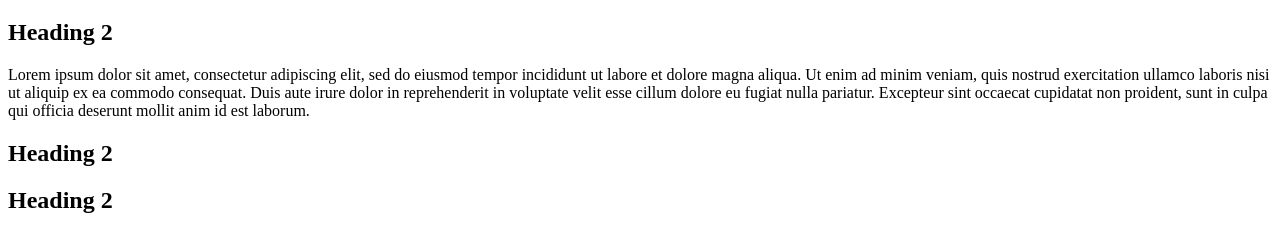
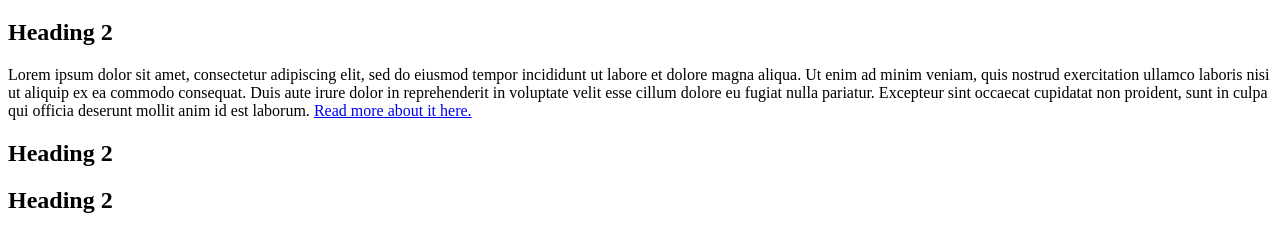
Before and after one commit to BronteMc/brontemc.github.io, a plain HTML site: page index.html in a window 1280 px wide. Shown: the part 61-312 px from the top of the page. Drawn offline with Linux system fonts and the light colour scheme.

Commit message:
add link to sustainability

```diff
--- a/index.html
+++ b/index.html
@@ -14,6 +14,8 @@
       aliquip ex ea commodo consequat. Duis aute irure dolor in reprehenderit in voluptate velit esse cillum
       dolore eu fugiat nulla pariatur. Excepteur sint occaecat cupidatat non proident, sunt in culpa qui
       officia deserunt mollit anim id est laborum.
+
+      <a href="./posts/sustainability">Read more about it here.</a>
     </section>
       <h2>Heading 2</h2>
     <h2>Heading 2</h2>
```
